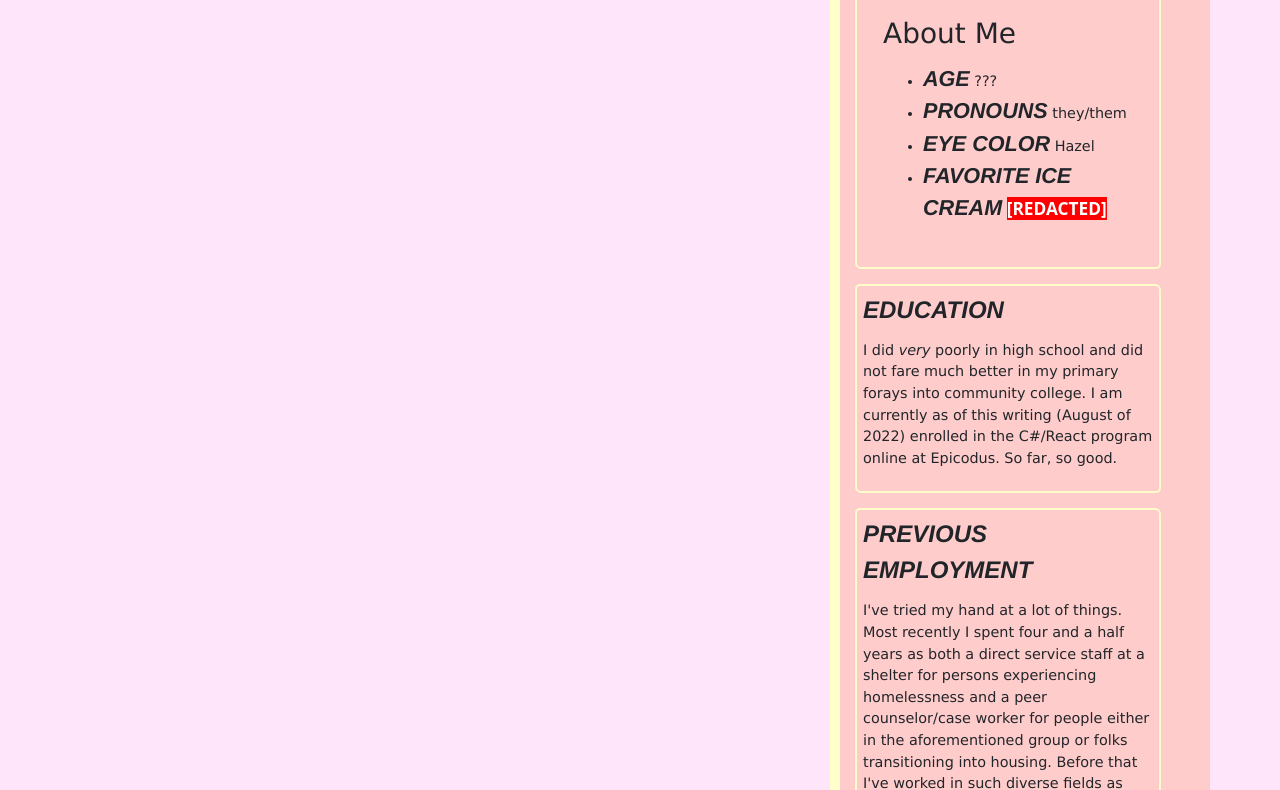
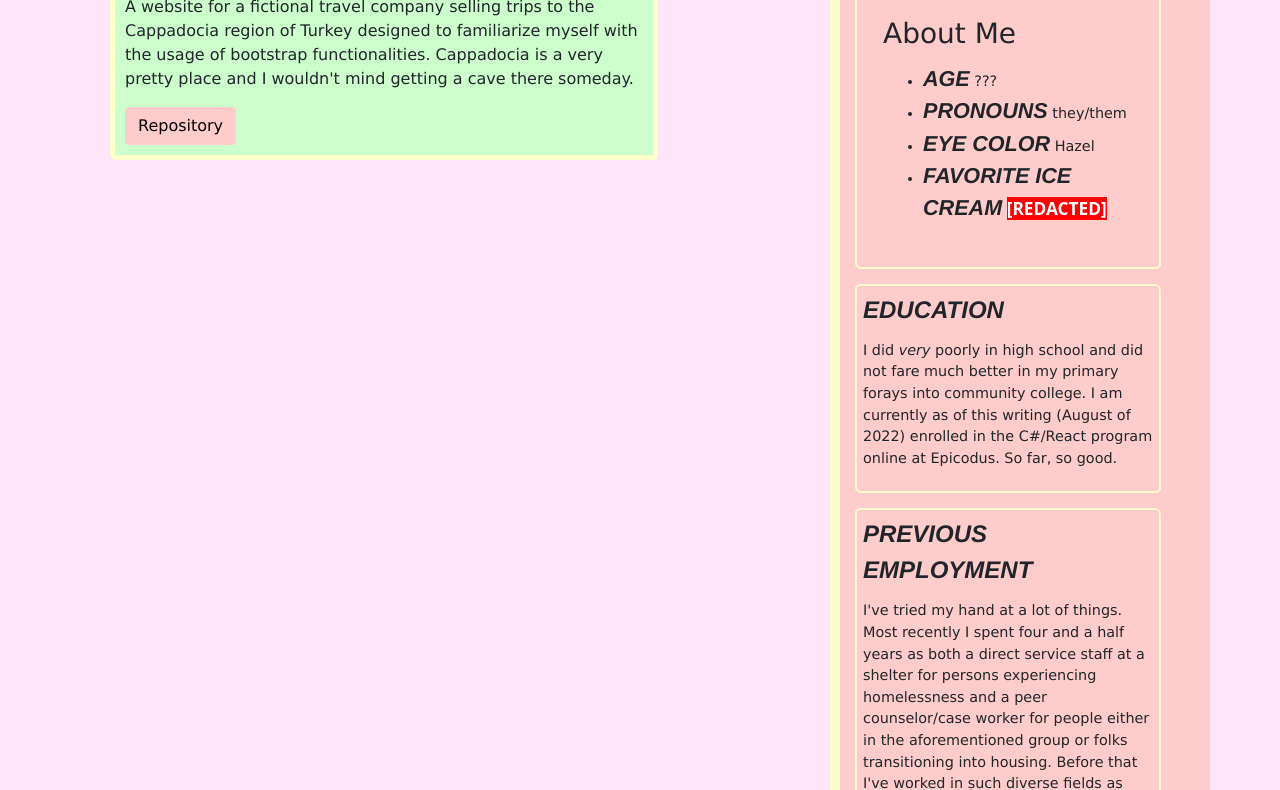
Before and after one commit to Nalundquist/portfolio, a plain HTML site: page index.html in a window 1280 px wide. Shown: the part 401-1191 px from the top of the page. Drawn offline with Linux system fonts and the light colour scheme.

Commit message:
Add first project with link; project stylesheet template

```diff
--- a/css/styles.css
+++ b/css/styles.css
@@ -43,3 +43,27 @@ body {
 	font-family: system-ui, -apple-system, BlinkMacSystemFont, 'Segoe UI', Roboto, Oxygen, Ubuntu, Cantarell, 'Open Sans', 'Helvetica Neue', sans-serif;
 	font-weight: bold;
 }
+
+.project {
+	font-family: 'Lucida Sans', 'Lucida Sans Regular', 'Lucida Grande', 'Lucida Sans Unicode', Geneva, Verdana, sans-serif;
+	background-color: #ccffcc;
+	padding: 10px;
+	border: 5px solid #ffffcc;
+	border-radius: 5px 6px 5px 6px;
+	margin: 10px;
+	width: 75%;
+	float: left;
+	margin-left: 25px;
+}
+
+.btn-primary {
+	color:	black;
+	background-color: #ffcccc;
+	border-color: #ffcccc;
+}
+
+.btn-primary:hover {
+	color: black;
+	background-color:	#ff99cc;
+	border-color:	#ff99cc;
+}
--- a/index.html
+++ b/index.html
@@ -12,6 +12,11 @@
 				<div class="jumbotron">
 					<h1>Noah Lundquist</h1>
 					<h2>Multidisciplinary Code Enthusiast</h2>
+				</div>
+				<div class="project">
+					<h3><span class="sparkle">VACATION</span></h3>
+					<p>A website for a fictional travel company selling trips to the Cappadocia region of Turkey designed to familiarize myself with the usage of bootstrap functionalities.  Cappadocia is a very pretty place and I wouldn't mind getting a cave there someday.</p>
+					<a href="https://github.com/nalundquist/vacation" class="btn btn-primary">Repository</a>
 				</div>
 			</div>
 			<div class="col-4">
@@ -78,7 +83,7 @@
 						<span class="sparkle">SKILLS</span>
 					</div>
 					<div class="card-text">
-						<p>I'm quick with a joke, generally personable, and smart as a tack.  I have lived experience with a lot of different kinds of people and environments so can find commonality with a lot of folks.  I work really hard.</p>
+						<p>I'm quick with a joke, generally personable, and smart as a tack.  I have lived experience with a lot of different kinds of people and environments so can find commonality with a lot of folks.  I work <strong>really</strong> hard.</p>
 					</div>
 				</div>
 				<br>
```
